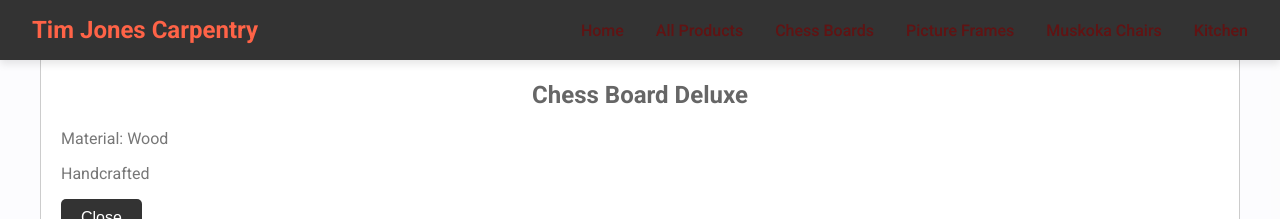
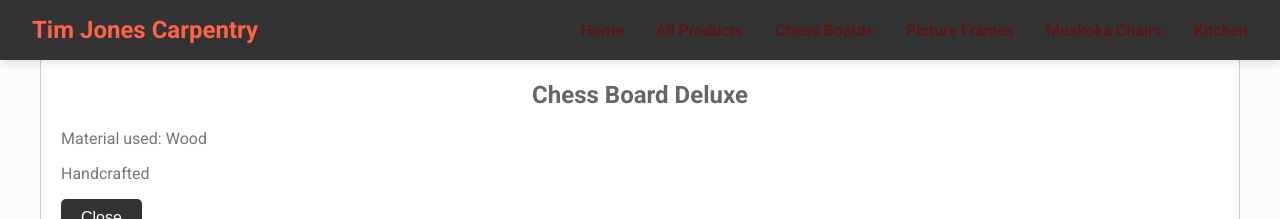
Before and after one commit to timfmjones/carpentry-website, a React (Create React App) app: page /product/1 in a window 1280 px wide. Shown: the top 219 px of the page. Built offline with nearby package versions, Linux system fonts and the light colour scheme.

Commit message:
update product modal

```diff
--- a/src/components/ProductModal.js
+++ b/src/components/ProductModal.js
@@ -24,7 +24,7 @@ const ProductModal = () => {
   return (
     <Modal isOpen={true} onRequestClose={closeModal}>
       <h2>{product.name}</h2>
-      <p>Material: {product.material}</p>
+      <p>Material used: {product.material}</p>
       <p>{product.otherInfo}</p>
       <button onClick={closeModal}>Close</button>
     </Modal>
```
